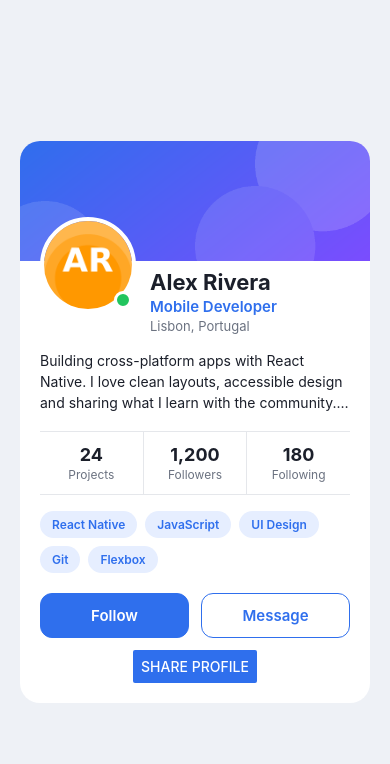
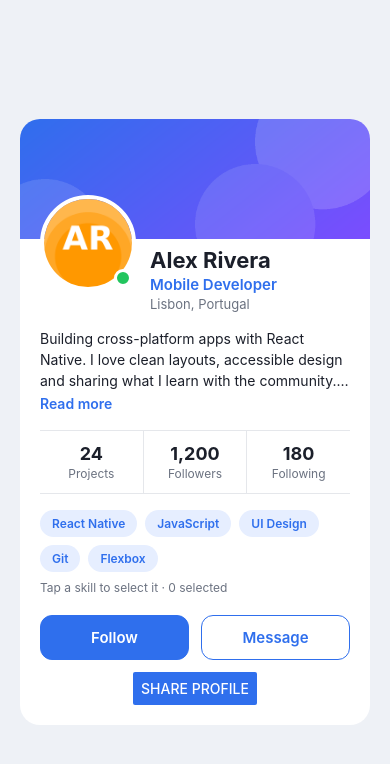
Before and after one commit to BastianMardones/react-interactive-profile-card, a React Native app: screen / in a window 390 px wide. Shown: the top 764 px of the page. Built offline with nearby package versions, Linux system fonts and the light colour scheme.

Commit message:
step 5: add bio status and skill interactions

```diff
--- a/App.js
+++ b/App.js
@@ -30,6 +30,9 @@ function formatCount(n) {
 
 export default function App() {
 
+  const [isBioExpanded, setIsBioExpanded] = useState(false);
+  const [isOnline, setIsOnline] = useState(true);
+  const [selectedSkills, setSelectedSkills] = useState([]);
   const [isComposerOpen, setIsComposerOpen] = useState(false);
   const [message, setMessage] = useState('');
   const isSendDisabled = message.trim().length === 0;
@@ -45,6 +48,9 @@ export default function App() {
 
 
 
+  function handleSkillPress(skill) {
+    setSelectedSkills(previous => previous.includes(skill) ? previous.filter(item => item !== skill) : [...previous, skill]);
+  }
   function handleFollowPress() { setIsFollowing(previous => !previous); }
   function handleMessagePress() { setIsComposerOpen(previous => !previous); }
   function handleSendPress() {
@@ -70,10 +76,10 @@ export default function App() {
         <View style={styles.body}>
           <View style={styles.headerRow}>
 
-            <View>
+            <Pressable accessibilityRole="button" accessibilityLabel={isOnline ? "Set status offline" : "Set status online"} onPress={() => setIsOnline(previous => !previous)} style={({ pressed }) => [pressed && styles.pressed]}>
               <Image source={require('./assets/avatar.png')} style={styles.avatar} />
-              <View style={styles.onlineBadge} />
-            </View>
+              <View style={[styles.onlineBadge, !isOnline && styles.offlineBadge]} />
+            </Pressable>
             <View style={styles.headerText}>
               <Text style={styles.name}>Alex Rivera</Text>
               <Text style={styles.role}>Mobile Developer</Text>
@@ -82,10 +88,11 @@ export default function App() {
           </View>
 
 
-          <Text style={styles.bio} numberOfLines={3}>
+          <Text style={styles.bio} numberOfLines={isBioExpanded ? undefined : 3}>
             {BIO}
           </Text>
 
+          <Pressable accessibilityRole="button" accessibilityState={{ expanded: isBioExpanded }} onPress={() => setIsBioExpanded(previous => !previous)} style={({ pressed }) => [pressed && styles.pressed]}><Text style={styles.link}>{isBioExpanded ? 'Show less' : 'Read more'}</Text></Pressable>
           <View style={styles.statsRow}>
             {stats.map((item, index) => (
               <View
@@ -101,13 +108,14 @@ export default function App() {
 
           <View style={styles.tags}>
             {SKILLS.map((skill) => (
-              <View key={skill} style={styles.tag}>
-                <Text style={styles.tagText}>{skill}</Text>
-              </View>
+              <Pressable key={skill} accessibilityRole="button" accessibilityState={{ selected: selectedSkills.includes(skill) }} onPress={() => handleSkillPress(skill)} style={({ pressed }) => [styles.tag, selectedSkills.includes(skill) && styles.tagSelected, pressed && styles.pressed]}>
+                <Text style={[styles.tagText, selectedSkills.includes(skill) && styles.tagTextSelected]}>{skill}</Text>
+              </Pressable>
             ))}
           </View>
 
 
+          <Text style={styles.hint}>Tap a skill to select it · {selectedSkills.length} selected</Text>
           <View style={styles.actions}>
             <Pressable accessibilityRole="button" onPress={handleFollowPress} style={({ pressed }) => [styles.button, styles.buttonPrimary, isFollowing && styles.buttonFollowing, pressed && styles.pressed]}>
               <Text style={[styles.buttonText, !isFollowing && styles.buttonTextPrimary]}>{isFollowing ? 'Following' : 'Follow'}</Text>
```
